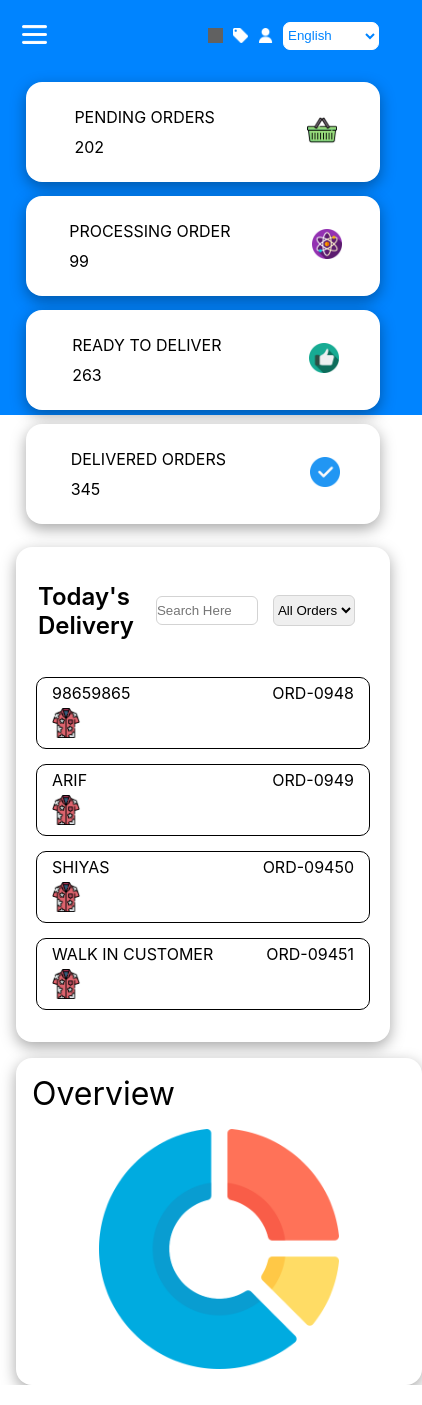
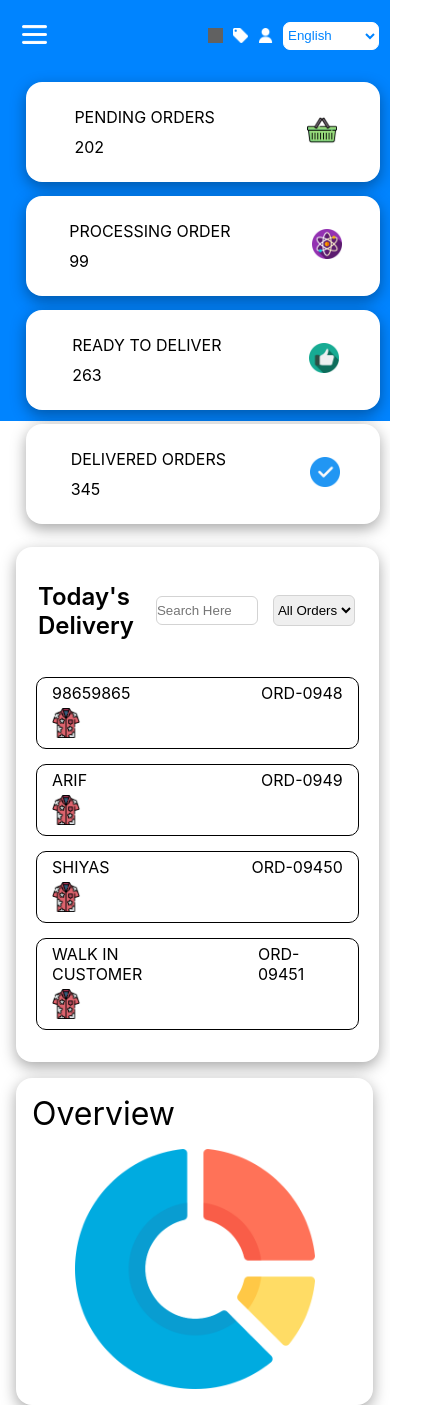
Before and after one commit to akashpal9007/rctDashBoard, a React (Create React App) app: page / in a window 390 px wide. Shown: the whole page, 422 px wide, since content can reach past the window. Built offline with nearby package versions, Linux system fonts and the light colour scheme; grey boxes are pictures that could not be loaded.

Commit message:
updated trackBoard

```diff
--- a/src/Components/Overview.css
+++ b/src/Components/Overview.css
@@ -25,7 +25,7 @@
 @media (max-width:900px){
     .overview{
         margin-left: 0rem;
-        width: 100%;
+        width: 87%;
         margin-top: 1rem;
         height: max-content;
         margin-right: 0.6rem;
--- a/src/Components/TrackBoard.css
+++ b/src/Components/TrackBoard.css
@@ -40,7 +40,7 @@
         width: min-content;
     }
     .board{
-        width: 100%;
+        width: 97%;
         margin-right: 1rem;
         height: max-content;
         padding-bottom: 2rem;
```
